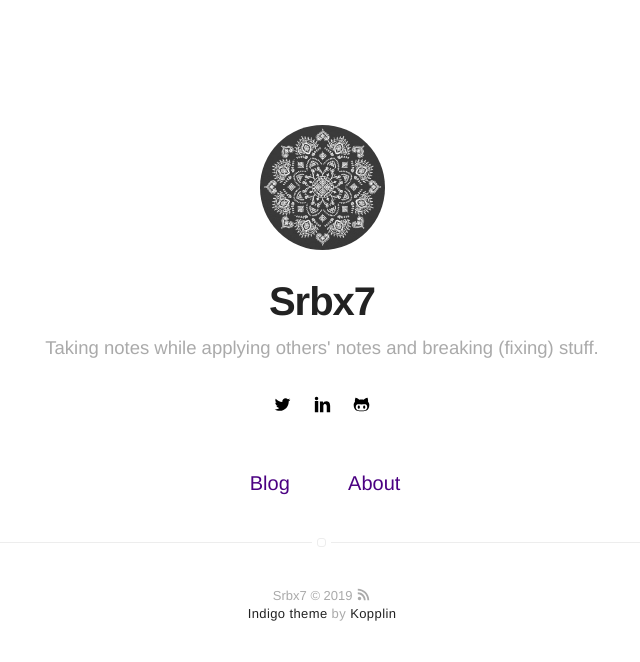
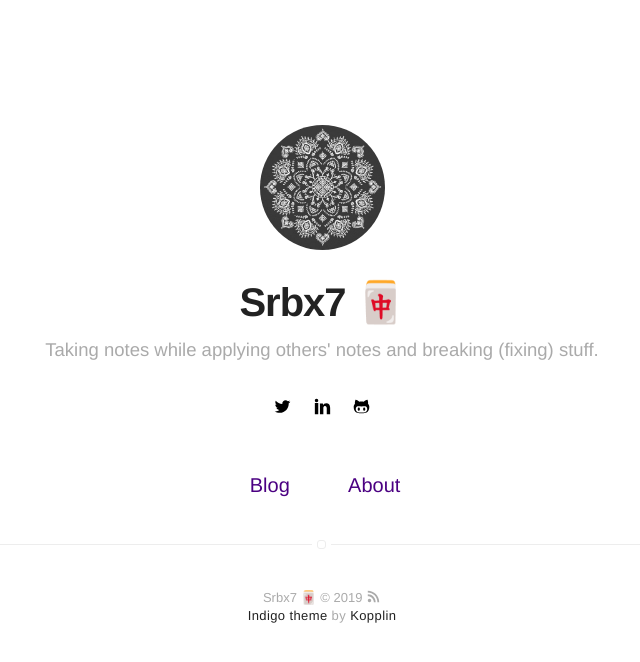
Before and after one commit to KevinCarroll7737/kevincarroll7737.github.io, a Jekyll site: the page built from index.html, in a window 1280 px wide. Shown: the top 662 px of the page, without its empty margins (318-958 px from the left). Built offline with Jekyll 4.4.1, drawn with Linux system fonts in a browser that asks for light colours.

Commit message:
Added emoji

```diff
--- a/_config.yml
+++ b/_config.yml
@@ -1,5 +1,5 @@
 # main text of home
-name: Srbx7
+name: Srbx7 🀄
 bio: Taking notes while applying others' notes and breaking (fixing) stuff.
 
 # twitter summary info
```
Also changed, not shown: 2 other files.
